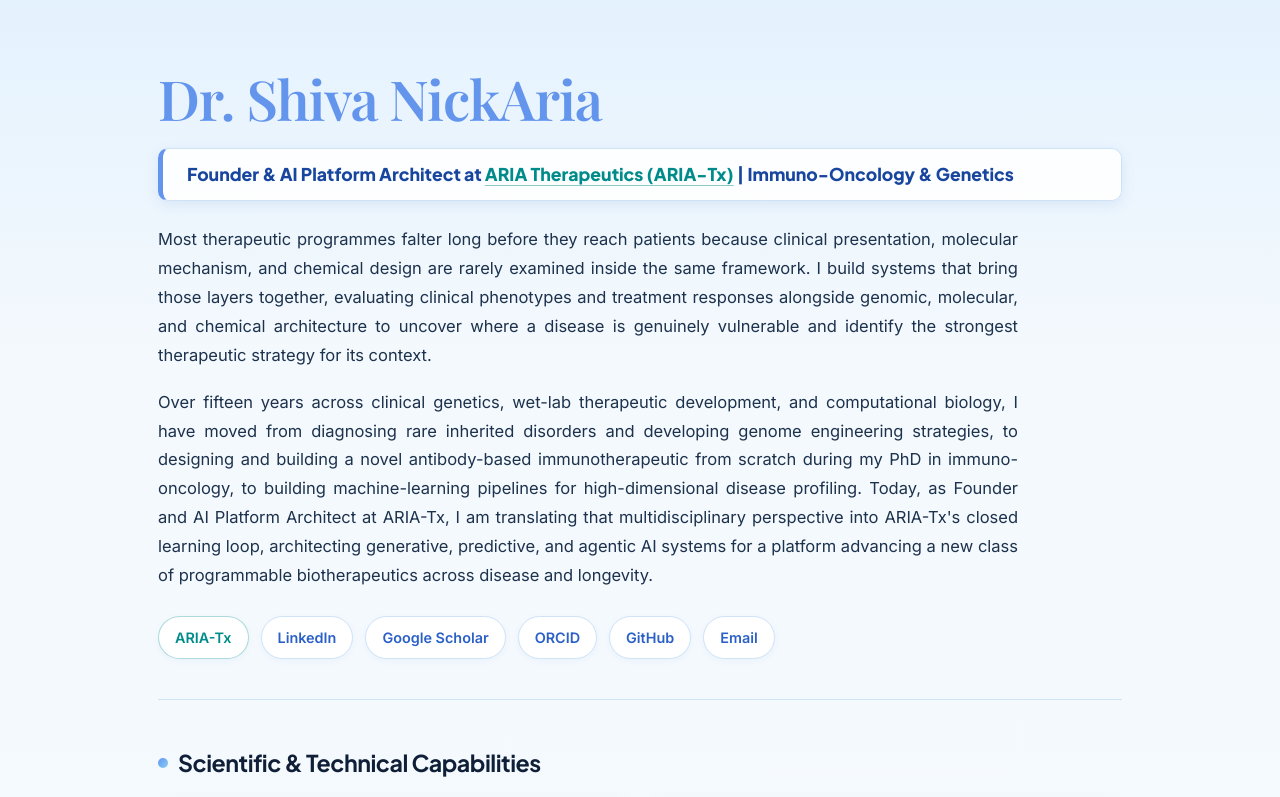
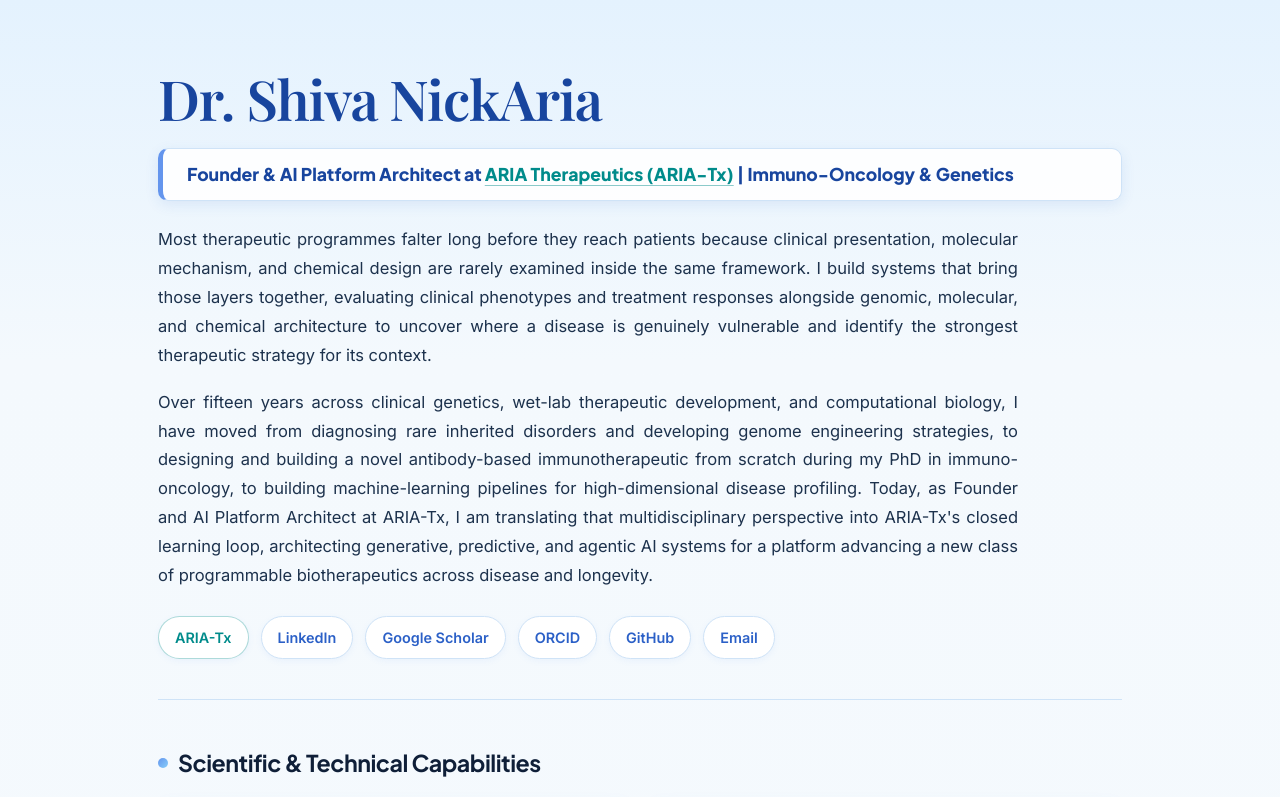
Before and after one commit to SNickaria/SNickaria.github.io, a plain HTML site: page index.html in a window 1280 px wide. Shown: the top 797 px of the page. Drawn offline with nearby package versions, Linux system fonts and the light colour scheme.

Commit message:
Match h1 colour to role bar deep blue (#18459e)

```diff
--- a/index.html
+++ b/index.html
@@ -75,7 +75,7 @@ h1{
   font-weight:600;
   line-height:1.12;
   letter-spacing:-0.02em;
-  color:var(--cornflower-bright);
+  color:#18459e;
   margin:0 0 18px;
 }
 h2{
```
